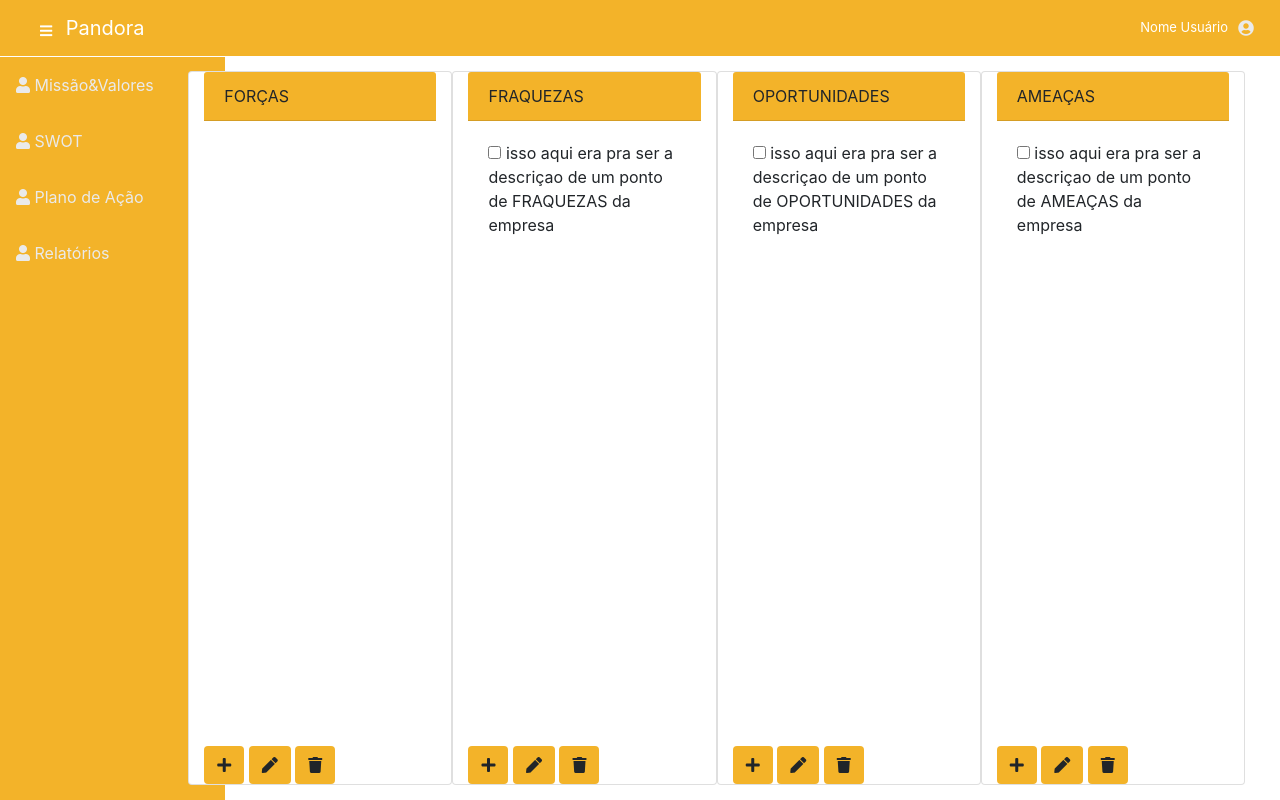
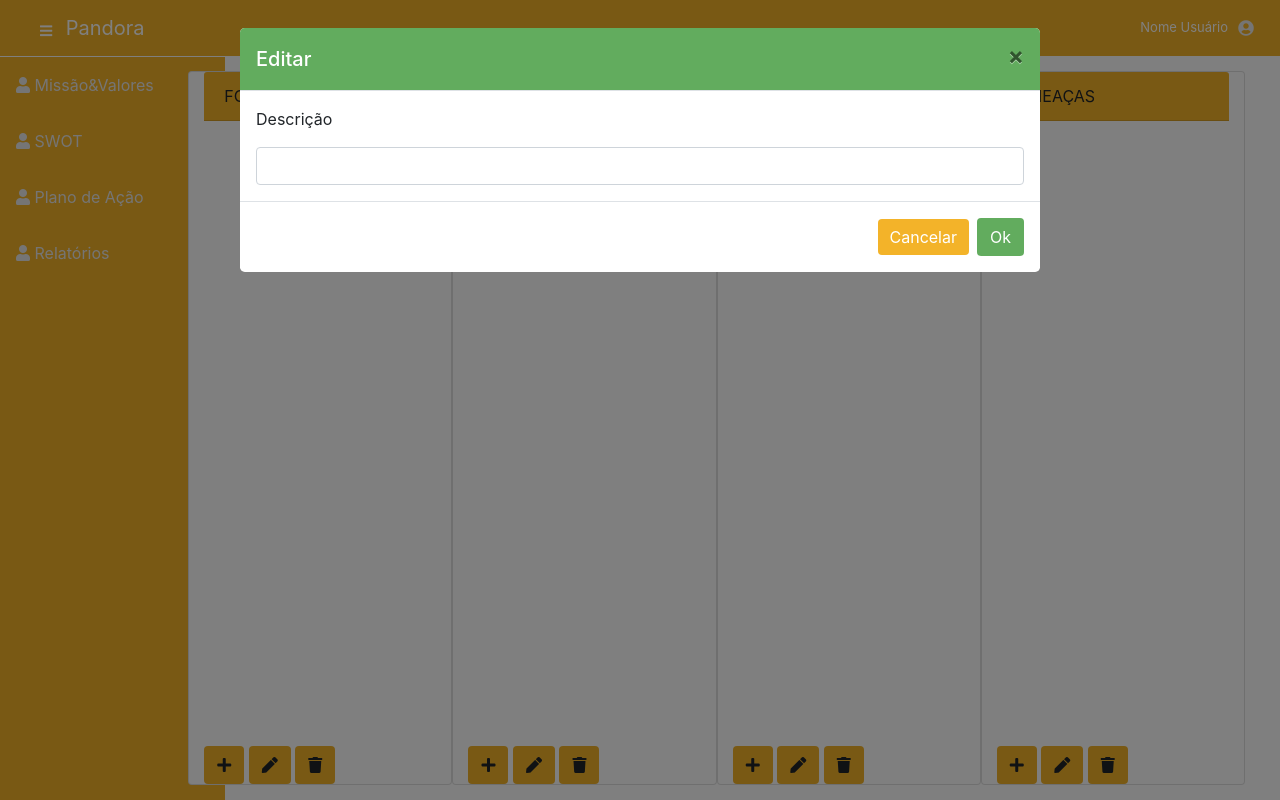
Before and after one commit to LucassDamasceno/FinSis, a PHP site: page /swot.php in a window 1280 px wide, after a click that opens the changed part. Run offline with PHP 8.4, Linux system fonts and the light colour scheme.

Commit message:
atualizando swot. edit e delete feito mas não deu pra testar

```diff
--- a/swot.php
+++ b/swot.php
@@ -4,7 +4,7 @@
   <meta charset="utf-8">
   <meta http-equiv="X-UA-Compatible" content="IE=edge">
   <meta name="viewport" content="width=device-width, initial-scale=1, shrink-to-fit=no">
-  <!-- <link rel="icon" href="view/imgs/faviconLG.png" sizes="16x16" type="image/png" /> -->
+  <link rel="icon" href="view/imgs/faviconLG.png" sizes="16x16" type="image/png" />
   <title>Construtora Pandora</title>
   <!-- Fonts personalizadas para do template-->
   <link href="view/vendor/fontawesome-free/css/all.min.css" rel="stylesheet" type="text/css">
@@ -67,26 +67,55 @@
     </div>
   </div>
 
-  <!-- modla editar -->
+  <!-- modal editar -->
   <div id="modalEdit" class="modal" tabindex="-1" role="dialog">
     <div class="modal-dialog modal-lg" role="document">
-      <div class="modal-content">0
+      <div class="modal-content">
         <div class="modal-header">
-          <h5 class="modal-title">ADICIONAR</h5>
+          <h5 class="modal-title">Editar</h5>
+          <span class="id-swot"  style="display: none;"></span>
           <button type="button" class="close" data-dismiss="modal" aria-label="Close">
             <span aria-hidden="true">&times;</span>
           </button>
         </div>
         <div class="modal-body">
-          <p>form aqui</p>
+        <p>Descrição</p>
+        <input type="text" class="form-control" id="div01" name="div01">
         </div>
+
         <div class="modal-footer">
           <button type="button" class="btn btn-secondary" data-dismiss="modal">Cancelar</button>
-          <button type="button" class="btn btn-primary">Ok</button>
+          <button type="button" class="btn btn-primary" onclick="editar()">Ok</button>
         </div>
       </div>
     </div>
   </div>
+
+
+
+  <!-- Modal Delete -->
+<div class="modal" id="ModalDel" role="dialog">
+    <div class="modal-dialog" role="document"></div>
+    <div class="modal-dialog">
+        <div class="modal-content">
+            <div class="modal-header">
+            <h5 class="modal-title">Excluir</h5>
+             <span class="id-swot" style="display: none;"></span>
+                <button type="button" class="close" data-dissmiss="modal" aria-hidden="true">&times;</button>
+
+            </div>
+            <div class="modal-body">
+                <p class="sucess-message">Tem certeza de que quer excluir o registro?</p>
+            </div>
+            <div class="modal-footer">
+                <button class="btn btn-success delete-confirm" onclick="deletar()" type="button">Sim</button>
+                <button class="btn btn-default" type="button" data-dismiss="modal">Não</button>
+            </div>
+        </div>
+    </div>
+</div>
+<!-- fim modal delete-->
+
 
   <!-- FIM DE MODAIS -->
 
@@ -102,8 +131,8 @@
           <div id="card-body-forca" class="card-body"></div>
           <div id="containerCRUD" class="footer">
             <button class="btn btn-md bg-laranja" onclick="modal_add('Força')"><i class="fa fa-plus"></i></button>
-            <button class="btn btn-md bg-laranja" onclick="modalEdit('Força')"><i class="fa fa-pen"></i></button>
-            <button class="btn btn-md bg-laranja" onclick="modalDel('Força')"><i class="fa fa-trash"></i></button>
+            <button class="btn btn-md bg-laranja" onclick="modalEdit()"><i class="fa fa-pen"></i></button>
+            <button class="btn btn-md bg-laranja" onclick="deletar('Força')"><i class="fa fa-trash"></i></button>
           </div>
         </div>
 
@@ -114,15 +143,15 @@
           <div id="card-body-fraqueza" class="card-body fraquezas">
             <div>
               <p>
-              <input type="checkbox" id="" name="">
-              isso aqui era pra ser a descriçao de um ponto de FRAQUEZAS da empresa
+              <input type="checkbox" id="id" name="chklista">
+
               </p>
             </div>
           </div>
             <div id="containerCRUD" class="footer">
               <button class="btn btn-md bg-laranja" onclick="modal_add('Fraqueza')"><i class="fa fa-plus"></i></button>
-              <button class="btn btn-md bg-laranja" onclick="modalEdit('Fraqueza')"><i class="fa fa-pen"></i></button>
-              <button class="btn btn-md bg-laranja" onclick="modalDel('Fraqueza')"><i class="fa fa-trash"></i></button>
+              <button class="btn btn-md bg-laranja" onclick="modalEdit()"><i class="fa fa-pen"></i></button>
+              <button class="btn btn-md bg-laranja" onclick="deletar('Fraqueza')"><i class="fa fa-trash"></i></button>
             </div>
         </div>
 
@@ -133,15 +162,15 @@
           <div id="card-body-oportunidade" class="card-body">
             <div>
               <p>
-              <input type="checkbox" id="" name="">
-              isso aqui era pra ser a descriçao de um ponto de OPORTUNIDADES da empresa
+              <input type="checkbox" id="" name="chklista">
+
               </p>
             </div>
           </div>
           <div id="containerCRUD" class="footer">
             <button class="btn btn-md bg-laranja" onclick="modal_add('Oportunidade')"><i class="fa fa-plus"></i></button>
-            <button class="btn btn-md bg-laranja" onclick="modalEdit('Oportunidade')"><i class="fa fa-pen"></i></button>
-            <button class="btn btn-md bg-laranja" onclick="modalDel('Oportunidade')"><i class="fa fa-trash"></i></button>
+            <button class="btn btn-md bg-laranja" onclick="modalEdit()"><i class="fa fa-pen"></i></button>
+            <button class="btn btn-md bg-laranja" onclick="deletar('Oportunidade')"><i class="fa fa-trash"></i></button>
           </div>
         </div>
 
@@ -152,15 +181,15 @@
           <div id="card-body-ameaca" class="card-body">
             <div>
               <p>
-              <input type="checkbox" id="" name="">
-                isso aqui era pra ser a descriçao de um ponto de AMEAÇAS da empresa
+              <input type="checkbox" id="${swot.id}" name="chklista">
+
               </p>
             </div>
           </div>
           <div id="containerCRUD" class="footer">
             <button class="btn btn-md bg-laranja" onclick="modal_add('Ameaça')"><i class="fa fa-plus"></i></button>
-            <button class="btn btn-md bg-laranja" onclick="modalEdit('Ameaça')"><i class="fa fa-pen"></i></button>
-            <button class="btn btn-md bg-laranja" onclick="modalDel('Ameaça')"><i class="fa fa-trash"></i></button>
+            <button class="btn btn-md bg-laranja" onclick="modalEdit()"><i class="fa fa-pen"></i></button>
+            <button class="btn btn-md bg-laranja" onclick="deletar()"><i class="fa fa-trash"></i></button>
           </div>
         </div>
 
@@ -172,6 +201,8 @@
       <!-- <img src="view/imgs/logomarca.png" alt="" style="display: block;width: 350px; margin: 3.8vw auto; opacity: 1"> -->
   </div>
 </div>
+
+
 
   <!--  -->
     <!-- Bootstrap core JavaScript-->
@@ -197,6 +228,7 @@
   <script>
   // carregamento da tabela
 
+
     function functionAcao(campo, obj, indice)
     {
       return `<button class="btn btn-sm btn-warning" onclick="del_tabelaMissaoValores(${obj.id})"><i class="fa fa-trash"></i></button>` + `<button style="margin-left: 10px;" class="btn btn-sm btn-warning" onclick="edit_tabelaMissaoValores(${obj.id})"><i class="fa fa-pen"></i></button>`;
@@ -207,14 +239,17 @@
       // Forca
       $.get('http://localhost:3000/api/swots/nome/Força', function(retorno) {
         const swots = retorno.swots; //transformar em json o retorno
+        // console.log(swots);
         $('#card-body-forca').html('');
         swots.forEach(swot =>
         {
           $('#card-body-forca').append(`<div>
               <p>
-              <input type="checkbox" id="" name="">
+              <input type="checkbox" id="${swot.id}" name="chk" value=" ${swot.descricao}">
               ${swot.descricao}
+
               </p>
+
             </div>`);
         });
 
@@ -228,8 +263,9 @@
 
           $('#card-body-fraqueza').append(`<div>
               <p>
-              <input type="checkbox" id="" name="">
+              <input type="checkbox" id="${swot.id}" name="chk" value=" ${swot.descricao}">
               ${swot.descricao}
+
               </p>
             </div>`);
         });
@@ -244,8 +280,9 @@
 
           $('#card-body-oportunidade').append(`<div>
               <p>
-              <input type="checkbox" id="" name="">
+              <input type="checkbox" id="${swot.id}" name="chk" value=" ${swot.descricao}">
               ${swot.descricao}
+
               </p>
             </div>`);
         });
@@ -260,10 +297,13 @@
 
           $('#card-body-ameaca').append(`<div>
               <p>
-              <input type="checkbox" id="" name="">
-              ${swot.descricao}
+              <input type="checkbox" id="${swot.id}" name="chk" value="${swot.descricao}">
+
+              ${swot.descricao},
+
               </p>
             </div>`);
+
         });
 
       });
@@ -279,7 +319,7 @@
     {
       $("#titleElementoSwot").html(elementoSWOT)
       $.get('http://localhost:3000/api/swots/nome/'+elementoSWOT), (result) =>{
-      const swot = json.swots;
+
       }
 
       $("#form_nome").val(elementoSWOT);
@@ -303,18 +343,92 @@
         {
           bootbox.alert("Erro na comunicação com o servidor.")
         }
-      })
+      });
     }
 
     function modalEdit(elementoSWOT){
+      $("#modalEdit").modal("show");
+      $('input[name="chk"]:checked').toArray().forEach(function(check) {
+        const $check = $(check);
+        $('.id-swot').html($check.attr('id'));
+        $('#div01').val($check.val());
 
-    }
-    function modalDel(elementoSWOT){
+    });
+
 
     }
 
+    function editar(){
+      let id = $('.id-swot').html();
+      let descricao = $("input[name=div01]").val()
+    $.ajax({
+    url: 'http://localhost:3000/api/swots/'+id,
+    type: 'PUT',
+    dataType: 'JSON',
+    contentType: 'application/json',
+    data: JSON.stringify({ 'descricao':'div01'}),
+    success: function(data, status, jqXHR){
+    },
+    error: function(jqXHR, status, errorThrown){
+    }
+      })
 
 
+
+      // $.put('http://localhost:3000/api/swots/'+id,{
+
+      //   'div01': descricao
+      // });
+
+    }
+
+    function modalDel(){
+      $("#ModalDel").modal("show");
+
+      $('input[name="chk"]:checked').toArray().forEach(function(check) {
+        const $check = $(check);
+        $('.id-swot').html($check.attr('id'));
+        $('#div01').val($check.val());
+
+    });
+
+    }
+
+    function deletar(){
+      let id = $('.id-swot').html();
+      $('input[name="chk"]:checked').toArray().forEach(function(check) {
+        const $check = $(check);
+        $('.id-swot').html($check.attr('id'));
+        $('#div01').val($check.val());
+
+    });
+
+      // $.delete('http://localhost:3000/api/swots/',+id+ {
+      //     'id': id
+      // }, function(r){
+      //     console.log(r);
+      // });
+      bootbox.confirm("Deseja mesmo apagar o registro dessa conta?", function(resposta){
+
+                if(resposta == true)
+                {
+
+                    $.ajax({
+                      type: 'DELETE',
+                      data: id,
+                       url: 'http://localhost:3000/api/swots/'+id,
+                        success: function(ret){
+                            console.log(ret);
+
+                        },
+                        error: function(err){
+                            console.log(err);
+                            bootbox.alert("Erro na comunicação com o Banco de Dados. Contate os desenvolvedores.")
+                        }
+                    })
+                }
+            });
+    }
 
   </script>
 
```
